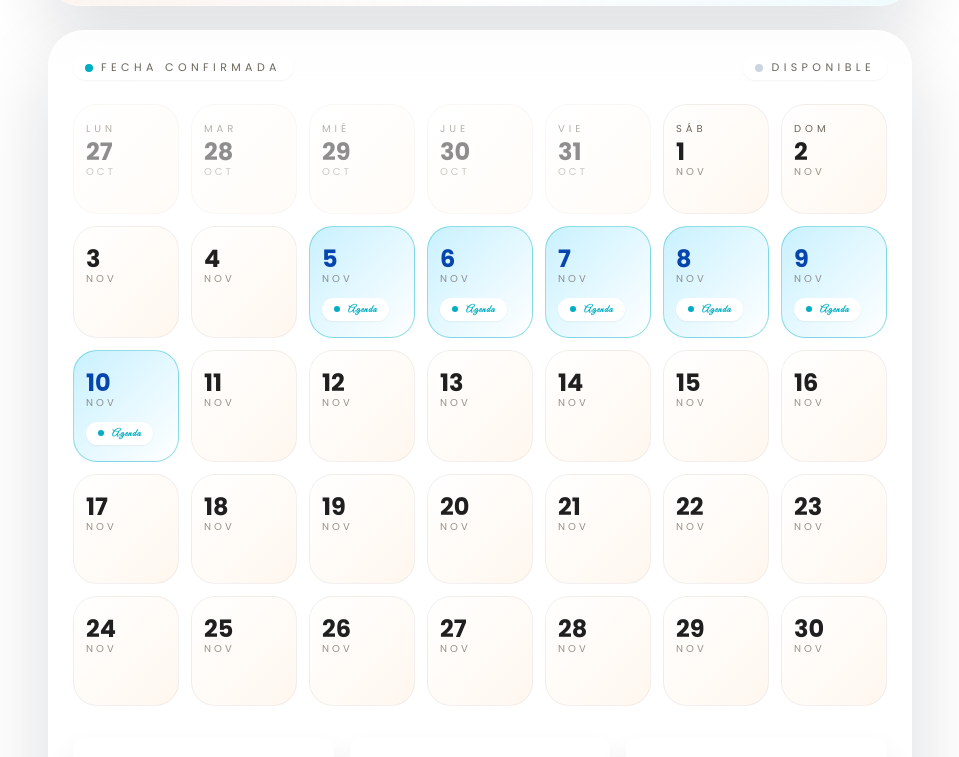
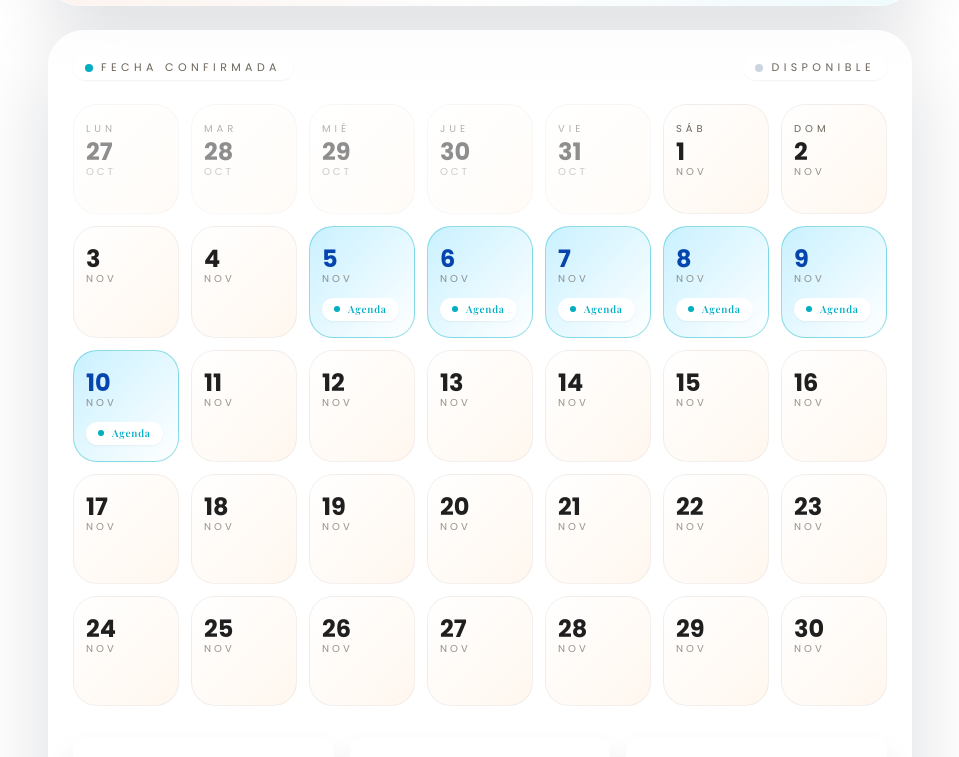
Before and after one commit to daezhn/delicias-tour-connect, a React (Vite) app: page / in a window 1280 px wide. Shown: the part 2844-3601 px from the top of the page, without its empty margins (160-1119 px from the left). Built offline with nearby package versions, Linux system fonts and the light colour scheme.

Commit message:
Add local Great Vibes font and update CSS import
Added GreatVibes-Regular.woff2 to the public/fonts directory and defined a @font-face for 'Great Vibes' in index.css. Removed the Google Fonts import for Great Vibes to use the local font instead.

```diff
--- a/src/index.css
+++ b/src/index.css
@@ -1,4 +1,11 @@
-@import url("https://fonts.googleapis.com/css2?family=Poppins:wght@400;500;600;700&family=Playfair+Display:wght@500;600;700&family=Great+Vibes&display=swap");
+@import url("https://fonts.googleapis.com/css2?family=Poppins:wght@400;500;600;700&family=Playfair+Display:wght@500;600;700&display=swap");
+
+@font-face {
+  font-family: "Great Vibes";
+  src: url("/fonts/GreatVibes-Regular.woff2") format("woff2");
+  font-display: swap;
+  font-weight: 400;
+}
 
 @tailwind base;
 @tailwind components;
```
Also changed, not shown: public/fonts/GreatVibes-Regular.woff2 (added).
